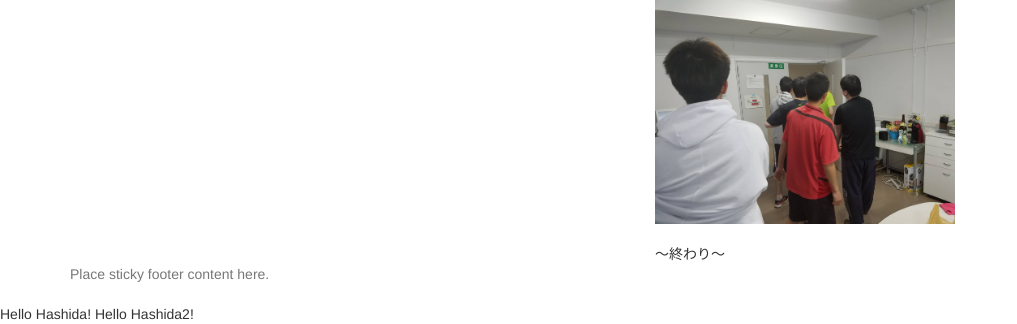
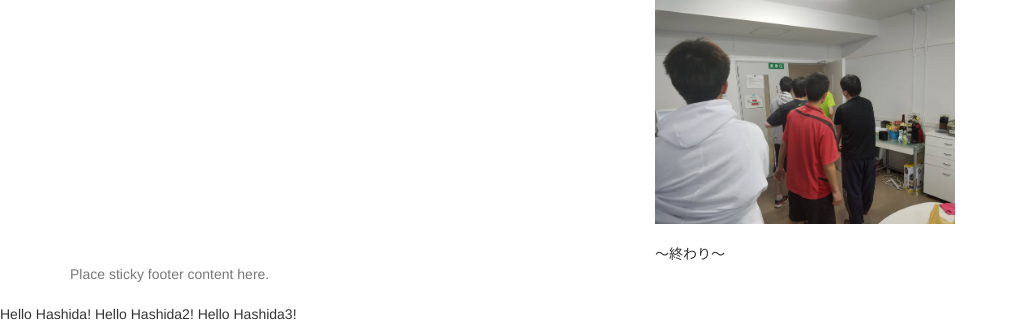
Before and after one commit to tonchan1216/ekiden, a PHP site: page / in a window 1280 px wide. Shown: the part 711-1035 px from the top of the page, without its empty margins (0-1017 px from the left). Run offline with PHP 8.4, Linux system fonts and the light colour scheme; some libraries are stand-ins or nearby versions.

Commit message:
Hashida3

```diff
--- a/index.php
+++ b/index.php
@@ -295,4 +295,6 @@ $posts = array_reverse($posts);                  // 配列の中身を逆順に
 
 <text>Hello Hashida2!</text>
 
+<text>Hello Hashida3!</text>
+
 </body>
```
